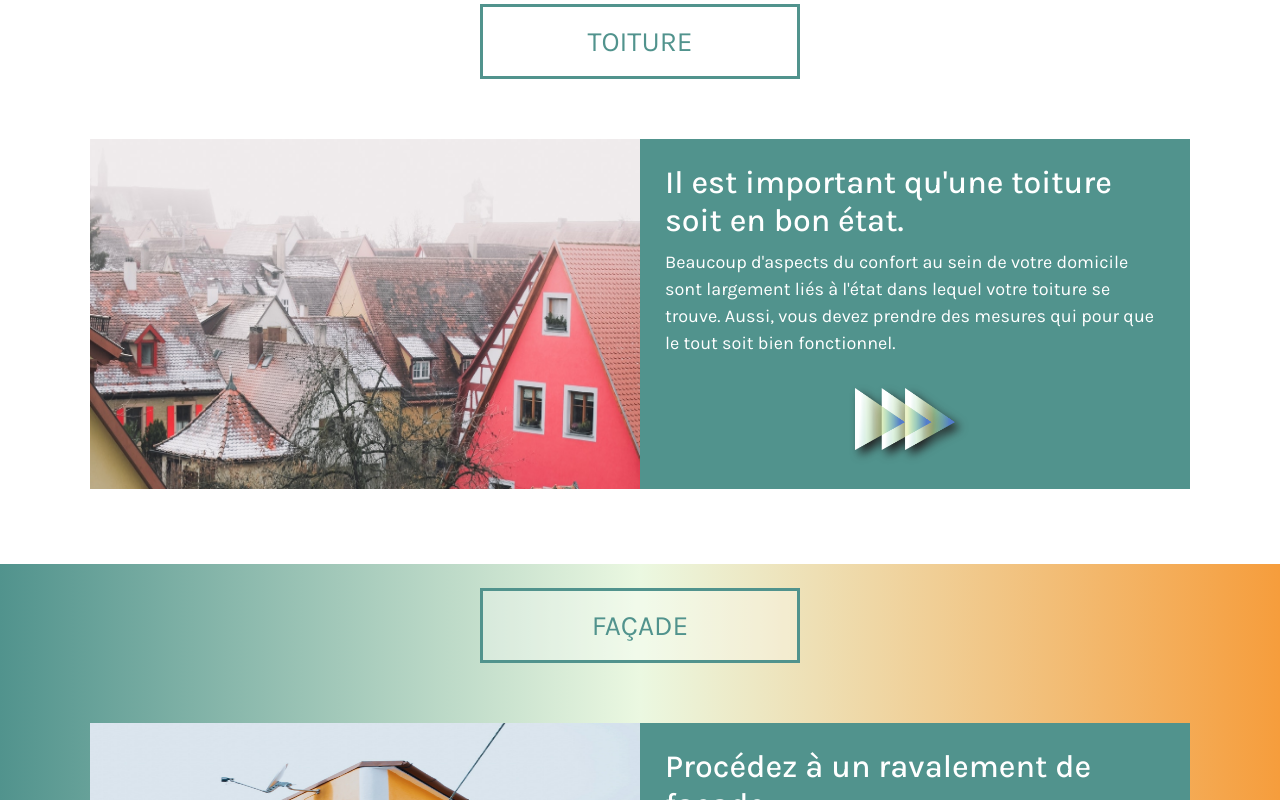
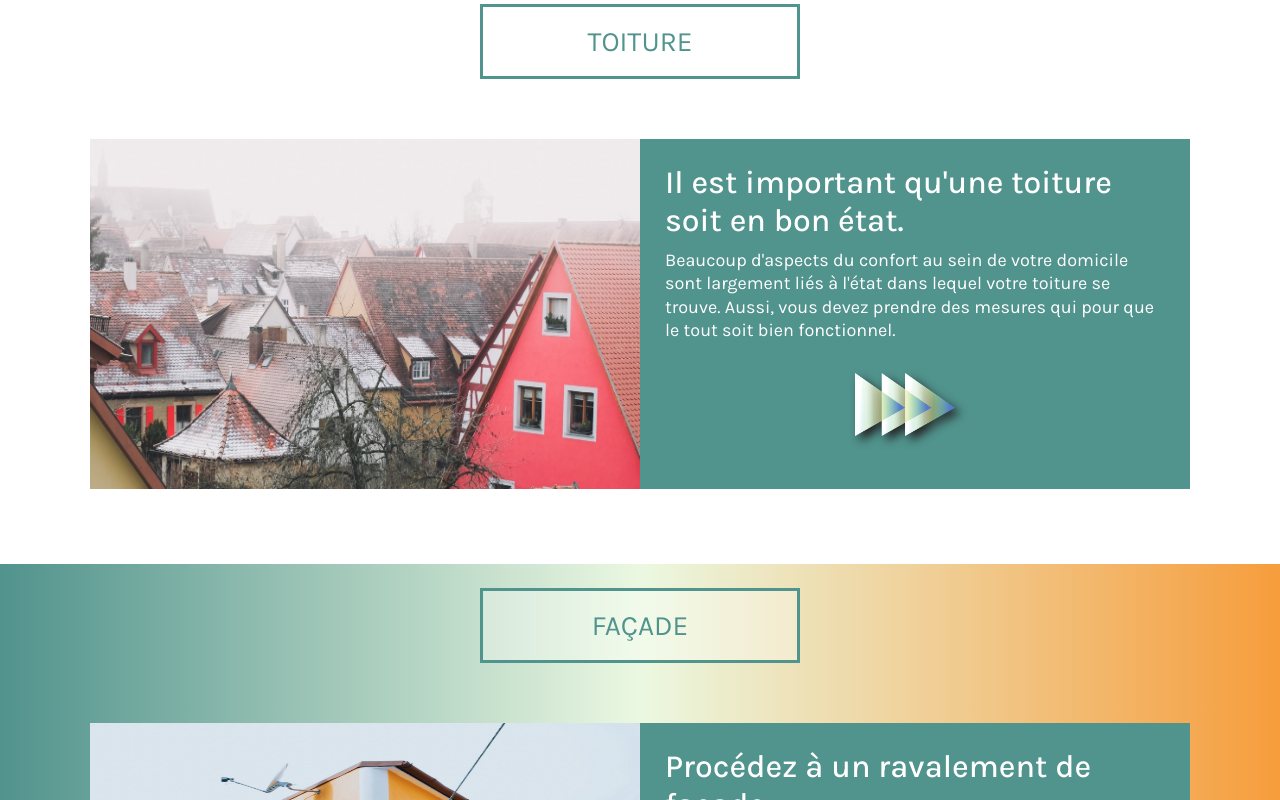
Before and after one commit to JojoIsCoding/travaux-blog, a Next.js app: page / in a window 1280 px wide. Shown: the part 820-1620 px from the top of the page. Built offline with nearby package versions, Linux system fonts and the light colour scheme; no server answers; a web font is replaced by a local one.

Commit message:
text cards heigtht

```diff
--- a/components/homepage/MenuCard.js
+++ b/components/homepage/MenuCard.js
@@ -62,7 +62,6 @@ const MenuCard = () => {
                     </div>
                     <div className={`${menuCardStyles.text}`} data-aos="fade-left" data-aos-duration="1000">
                         <h2>Optez pour les meilleures menuiseries</h2>
-                        <br />
                         <p>Les éléments tels que les escaliers, portes et fenêtres doivent être choisis
                             avec grand soin. S&apos;ils présentent des signes d&apos;usure, il ne faut pas trop tarder
                             avant de procéder à des travaux pour en faire la rénovation.</p>
--- a/styles/homepage/menuCard.module.css
+++ b/styles/homepage/menuCard.module.css
@@ -1,4 +1,3 @@
-
 .dummyContainer {
     display: flex;
     flex-direction: column;
@@ -31,6 +30,7 @@
     font-size: 24px;
     background-color: rgb(81,147,141);
     color: white;
+    line-height: 1.3;
   }
 
 @media (max-width: 900px) {
```
